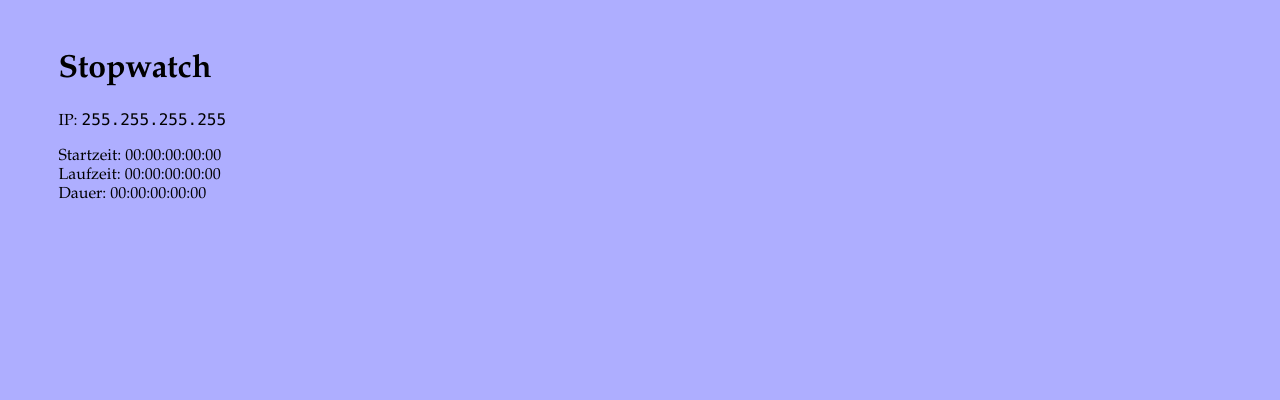
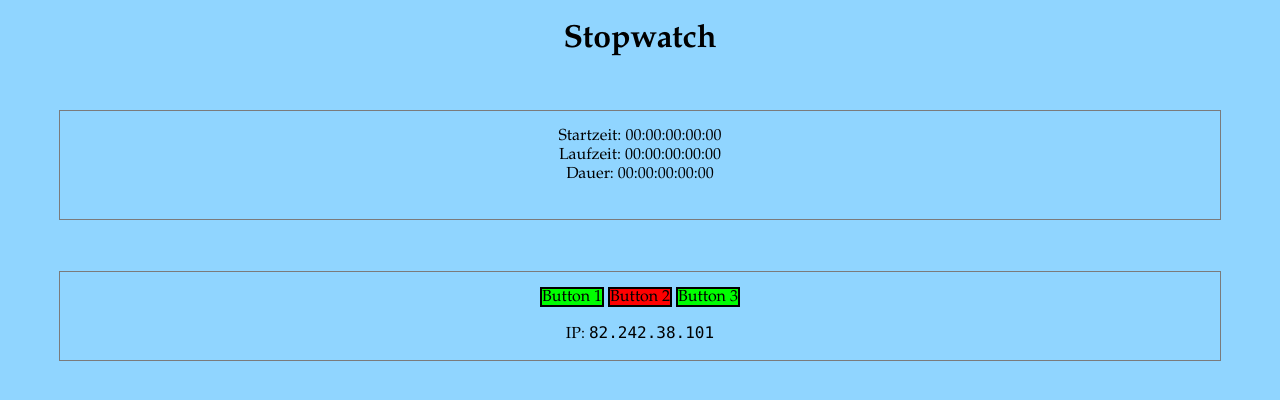
Before and after one commit to Manfe07/Pi-StopWatch, a Flask app: page / in a window 1280 px wide. Shown: the top 400 px of the page. Run offline with Flask 2, Linux system fonts and the light colour scheme; some libraries are stand-ins or nearby versions.

Commit message:
added button_status on interface

```diff
--- a/flask_backend/main.js
+++ b/flask_backend/main.js
@@ -1,5 +1 @@
 // JavaScript Document
-function refresh_duration(){
-	document.getElementById("duration").innerHTML = "Paragraph changed!";
-	return 0
-}
--- a/flask_backend/main.py
+++ b/flask_backend/main.py
@@ -1,4 +1,6 @@
 #import commands
+import json, random
+
 from flask import Flask, render_template
 #import paho.mqtt.subscribe as subscribe
 
@@ -13,9 +15,20 @@ def index():
 @app.route("/data")
 def data():
     stuff = {
-        "time":00,
-        "Name":"Manuel"
+        "Button_1": False,
+        "Button_2": False,
+        "Button_3": False,
+        "Name": "Manuel"
     }
+    stuff["Button_1"] = bool(random.getrandbits(1))
+    stuff["Button_2"] = bool(random.getrandbits(1))
+    stuff["Button_3"] = bool(random.getrandbits(1))
+    return json.dumps(stuff)
 
+@app.route("/get_ip")
+def get_ip():
+    data = {"ip": "192.168.0.1"}
+    data["ip"] = str(random.randrange(0,255,1)) + "." + str(random.randrange(0,255,1)) + "." + str(random.randrange(0,255,1)) + "." + str(random.randrange(0,255,1))
+    return json.dumps(data)
 if __name__ == '__main__':
     app.run(port=1337,debug=True)
--- a/flask_backend/static/css/main.css
+++ b/flask_backend/static/css/main.css
@@ -1,16 +1,25 @@
 /* CSS Document */
 
 #mainpage {
-    background-color: rgba(174,174,255,1.00);
+    background-color: rgba(144,213,255,1.00);
     font-family: Baskerville, "Palatino Linotype", Palatino, "Century Schoolbook L", "Times New Roman", "Gill Sans", "Gill Sans MT", "Myriad Pro", "DejaVu Sans Condensed", Helvetica, Arial, "sans-serif";
     font-weight: 400;
     font-style: normal;
 
 }
+#mainpage {
+}
+
 
 #ip_adress {
     font-family: Consolas, "Andale Mono", "Lucida Console", "Lucida Sans Typewriter", Monaco, "Courier New", monospace;
 }
 .container {
-	margin: 4%;
+    border: thin solid rgba(123,123,123,1.00);
+    margin: 4%;
 }
+
+.button_indicator {
+    background-color: lime;
+    border: 2px solid black;
+}
--- a/flask_backend/templates/index.html
+++ b/flask_backend/templates/index.html
@@ -10,14 +10,22 @@
 		<script src="http://use.edgefonts.net/allerta:n4:default;carme:n4:default.js" type="text/javascript"></script>
 	</head>
     <body id="mainpage">
-		<div class="container">
-			<h1>Stopwatch</h1>
+		<h1 align="center">Stopwatch</h1>
+		<div class="container" align="center">
+			<p>
+			Startzeit: <a id="start_time">00:00:00:00:00</a><br>
+			Laufzeit: <a id="runtime_time">00:00:00:00:00</a><br>
+			Dauer: <a id="duration">00:00:00:00:00</a></p><br>
+		</div>
+		<div class="container" align="center">
+			<p>
+				<a class="button_indicator" id="button_1">Button 1</a>
+				<a class="button_indicator" id="button_2">Button 2</a>
+				<a class="button_indicator" id="button_3">Button 3</a>
+			</p>
 			<p>IP: <a id="ip_adress">255.255.255.255</a></p>
-			<p>Startzeit: <a id="start_time">00:00:00:00:00</a><br>
-			Laufzeit: <a id="runtime_time">00:00:00:00:00</a><br>
-			Dauer: <a id="duration">00:00:00:00:00</a></p>
-    	</div>
-	</body>
+		</div>
+		</body>
 	<script>
 		function refresh_duration(){
 			$.getJSON('http://time.jsontest.com', function(data) {
@@ -25,6 +33,26 @@
 				});
 			return 0
 		}
+		function get_IP(){
+			$.getJSON('http://127.0.0.1:1337/get_ip', function(data) {
+				document.getElementById("ip_adress").innerHTML = data.ip;
+				});
+			return 0
+		}
+		function refresh_IO(){
+			$.getJSON('http://127.0.0.1:1337/data', function(data) {
+				button1 = document.getElementById("button_1");
+				button2 = document.getElementById("button_2");
+				button3 = document.getElementById("button_3");
+
+				if(data.Button_1 == true){button1.style.background = "red"} else {button1.style.background = "lime";}
+				if(data.Button_2 == true){button2.style.background = "red"} else {button2.style.background = "lime";}
+				if(data.Button_3 == true){button3.style.background = "red"} else {button3.style.background = "lime";}
+				});
+			return 0
+		}
 		setInterval(refresh_duration,1000);
+		setInterval(refresh_IO,1000);
+		setInterval(get_IP,1100)
 	</script>
 </html>
```
